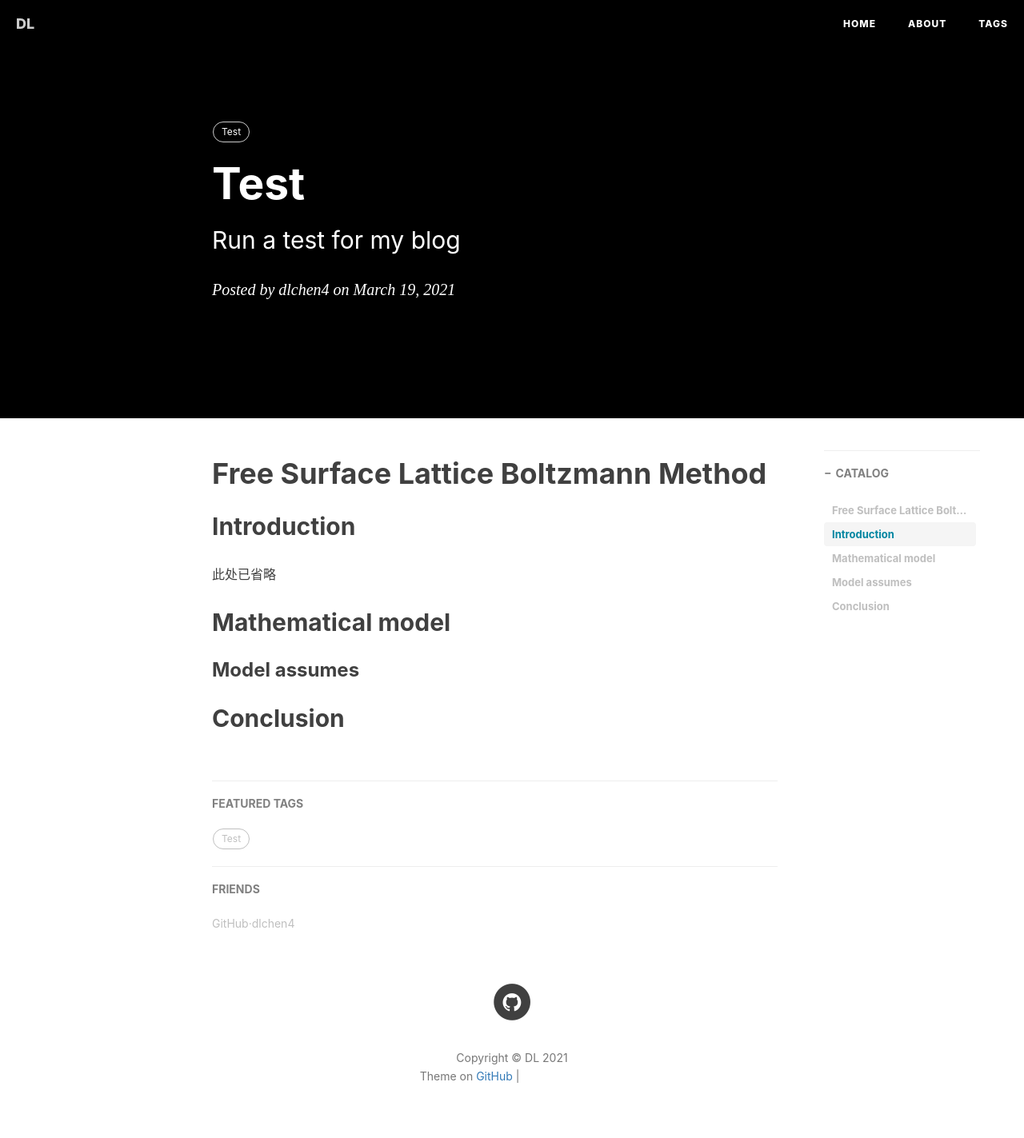
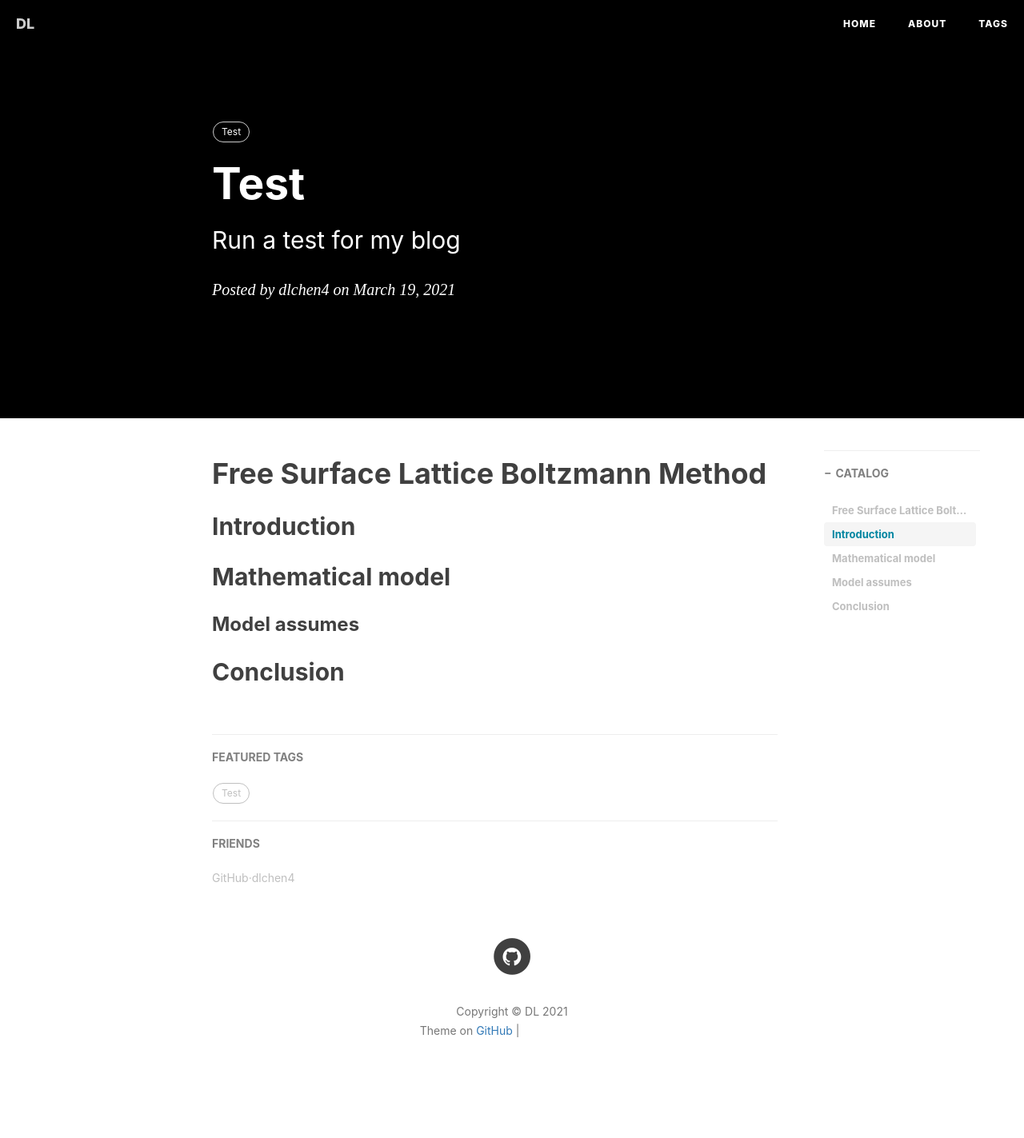
Before and after one commit to dlchen4/dlchen.github.io, a Jekyll site: the page built from _posts/2021-03-19-Test.md, in a window 1280 px wide. Shown: the whole page at 80% size. Built offline with Jekyll 4.4.1, drawn with Linux system fonts in a browser that asks for light colours; nearby versions of some CDN libraries; comment, search, counter and statistics services are not loaded; after the commit the page ends 1366 px from its top, so only the background shows below that; grey boxes are pictures that could not be loaded.

Commit message:
Update 2021-03-19-Test.md

```diff
--- a/_posts/2021-03-19-Test.md
+++ b/_posts/2021-03-19-Test.md
@@ -14,8 +14,6 @@ tags:
 
 ## Introduction
 
-此处已省略
-
 ## Mathematical model
 
 ### Model assumes
```
